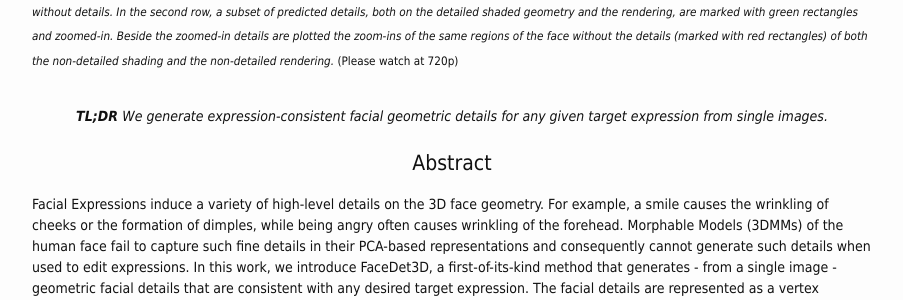
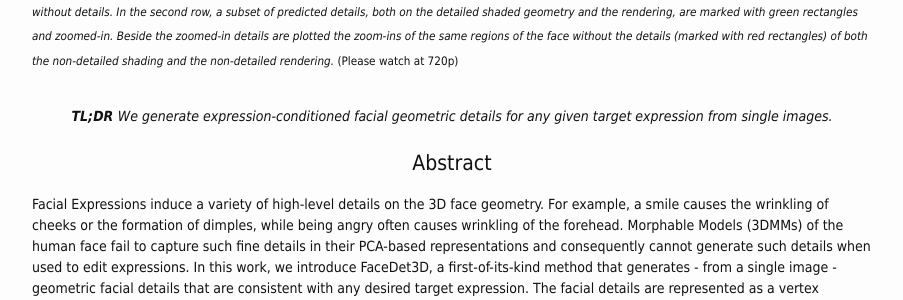
Before and after one commit to shahrukhathar/shahrukhathar.github.io, a Jekyll site: the page built from _posts/2020-12-14-FaceDet3D.markdown, in a window 1280 px wide and 900 px high, scrolled down 624 px. Shown: the part 152-452 px from the top of the window, without its empty margins (188-1091 px from the left). Built offline with Jekyll 4.4.1, drawn with Linux system fonts in a browser that asks for light colours; nearby versions of some CDN libraries; library files that are not in the unit come from our copies.

Commit message:
Added TL;DR

```diff
--- a/_posts/2020-12-14-FaceDet3D.markdown
+++ b/_posts/2020-12-14-FaceDet3D.markdown
@@ -39,7 +39,7 @@ author: ShahRukh Athar, Albert Pumarola, Francesc Moreno-Noguer, Dimitris Samara
 
 <div align="center">
   <br>
-  <i><b>TL;DR </b> We generate expression-consistent facial geometric details for any given target expression from single images.</i>
+  <i><b>TL;DR </b> We generate expression-conditioned facial geometric details for any given target expression from single images.</i>
   <br>
   <br>
 </div>
```
